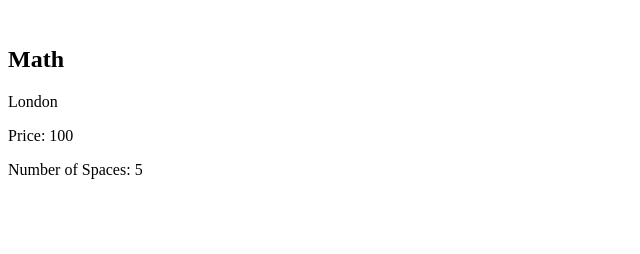
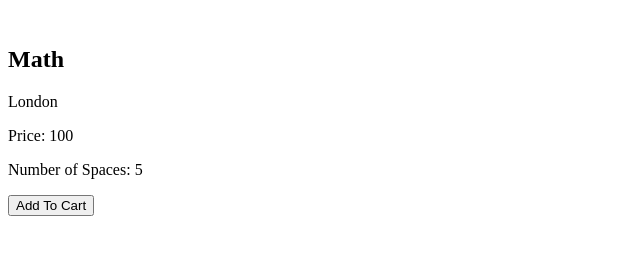
Before and after one commit to felixfavour/after-school-club, a plain HTML site: page index.html in a window 1280 px wide. Shown: the whole page, without its empty margins (0-640 px from the left). Drawn offline with nearby package versions, Linux system fonts and the light colour scheme.

Commit message:
added html button for adding to cart

```diff
--- a/index.html
+++ b/index.html
@@ -18,6 +18,9 @@
         <p>Price: {{ lesson.price }}</p>
         <p>Number of Spaces: {{ lesson.numberOfSpaces }}</p>
       </div>
+      <button v-on:click="addToCart">
+        Add To Cart
+      </button>
     </div>
   </div>
   <script>
```
